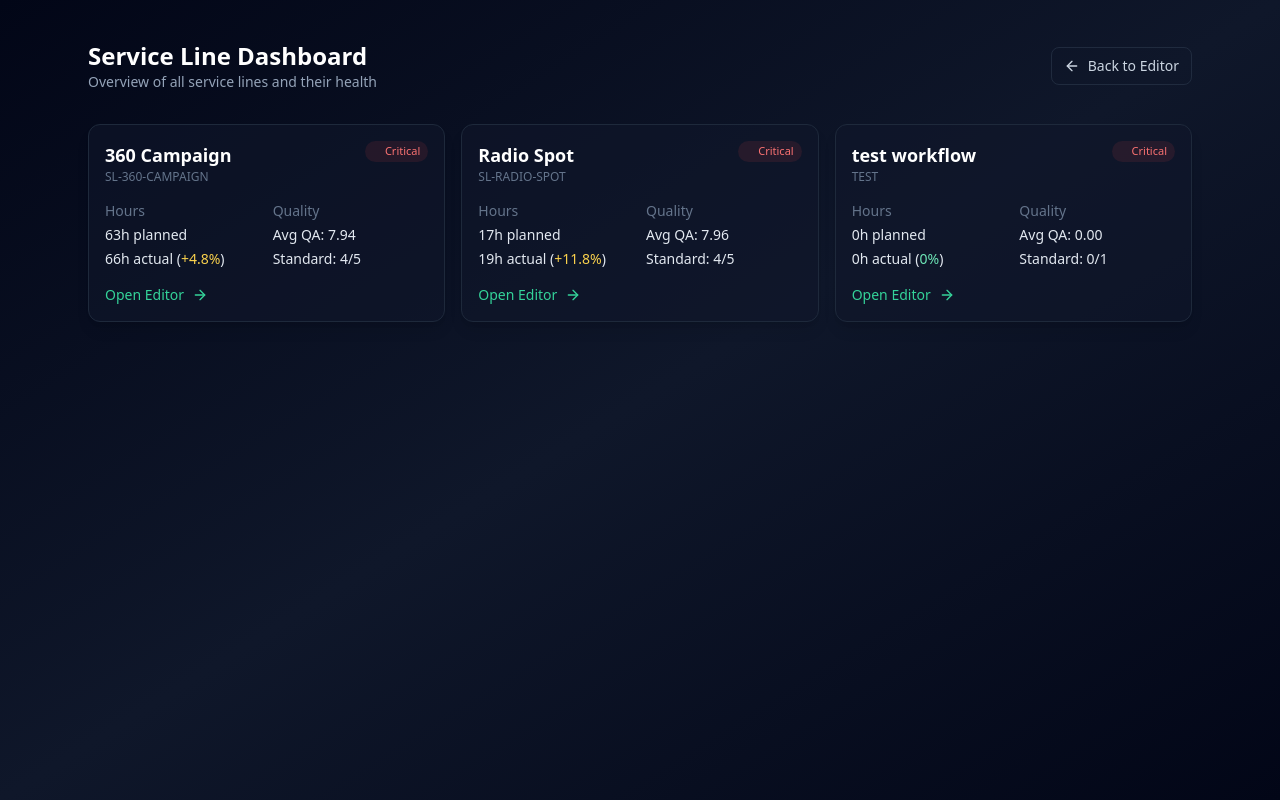
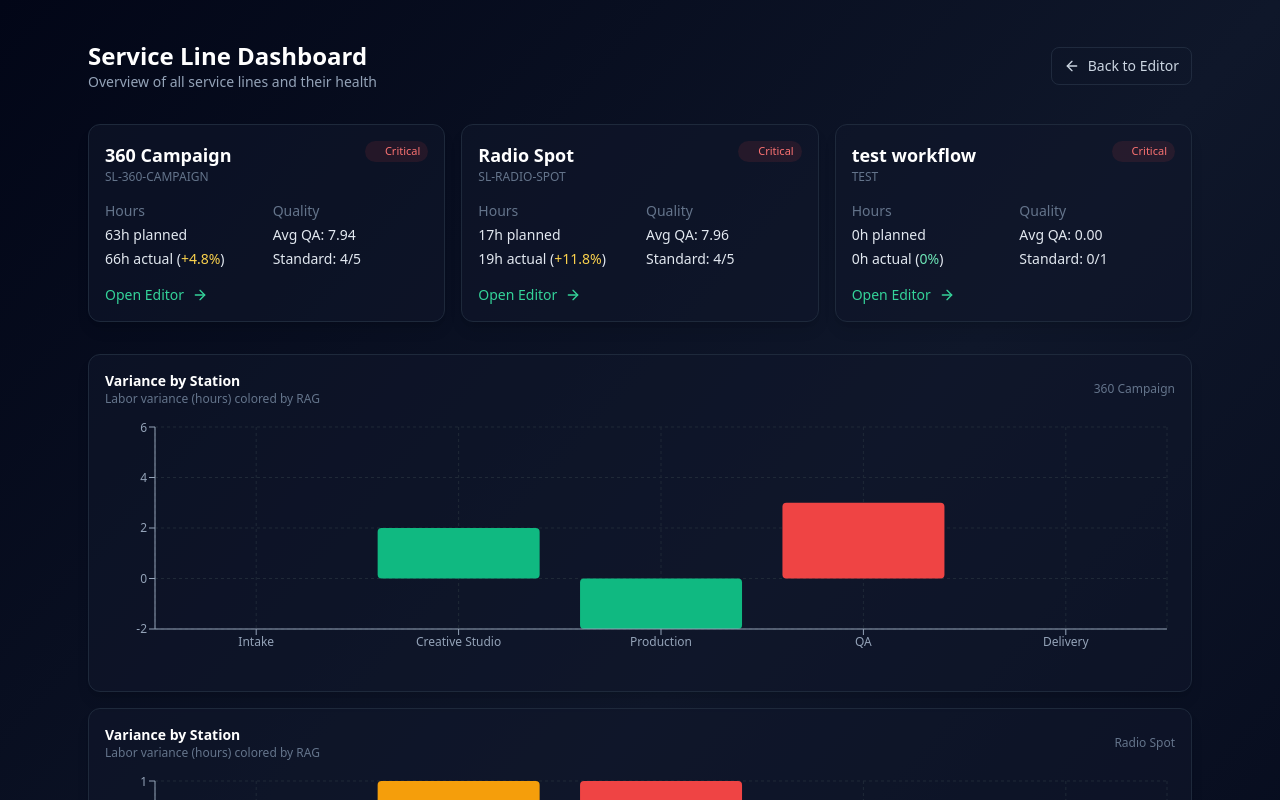
Before and after one commit to RaisinBread42/blueprintos, a Next.js app: page /dashboard in a window 1280 px wide. Shown: the top 800 px of the page. Built offline with nearby package versions, Linux system fonts and the light colour scheme.

Commit message:
feat(dashboard): add variance bar chart and show metrics in cards (Iteration 6)

```diff
--- a/src/app/dashboard/page.tsx
+++ b/src/app/dashboard/page.tsx
@@ -5,6 +5,7 @@ import Link from "next/link";
 import { Loader2, ArrowLeft } from "lucide-react";
 import type { ServiceLine } from "@/types";
 import { ServiceLineCard } from "@/components/dashboard/ServiceLineCard";
+import { VarianceChart } from "@/components/dashboard/VarianceChart";
 
 export default function DashboardPage() {
   const [serviceLines, setServiceLines] = useState<ServiceLine[]>([]);
@@ -71,11 +72,19 @@ export default function DashboardPage() {
         {serviceLines.length === 0 ? (
           <p className="text-slate-400">No service lines found.</p>
         ) : (
-          <div className="grid gap-4 sm:grid-cols-2 lg:grid-cols-3">
-            {serviceLines.map((sl) => (
-              <ServiceLineCard key={sl.service_line_id} serviceLine={sl} />
-            ))}
-          </div>
+          <>
+            <div className="grid gap-4 sm:grid-cols-2 lg:grid-cols-3 mb-8">
+              {serviceLines.map((sl) => (
+                <ServiceLineCard key={sl.service_line_id} serviceLine={sl} />
+              ))}
+            </div>
+
+            <div className="grid gap-4">
+              {serviceLines.map((sl) => (
+                <VarianceChart key={`variance-${sl.service_line_id}`} serviceLine={sl} />
+              ))}
+            </div>
+          </>
         )}
       </div>
     </main>
--- /dev/null
+++ b/src/components/dashboard/VarianceChart.tsx
@@ -0,0 +1,71 @@
+"use client";
+
+import {
+  ResponsiveContainer,
+  BarChart,
+  Bar,
+  XAxis,
+  YAxis,
+  Tooltip,
+  CartesianGrid,
+} from "recharts";
+import type { ServiceLine } from "@/types";
+import { computeStationRag } from "@/lib/rag/compute";
+
+interface VarianceChartProps {
+  serviceLine: ServiceLine;
+}
+
+const ragColor = (rag: string) => {
+  switch (rag) {
+    case "red":
+      return "#ef4444";
+    case "amber":
+      return "#f59e0b";
+    case "green":
+    default:
+      return "#10b981";
+  }
+};
+
+export function VarianceChart({ serviceLine }: VarianceChartProps) {
+  const data = serviceLine.nodes.map((node) => {
+    const rag = computeStationRag(node.metrics, node.rag_status);
+    return {
+      name: node.name,
+      variance: node.metrics.fair_pricing.labor_variance,
+      rag,
+      fill: ragColor(rag),
+    };
+  });
+
+  return (
+    <div className="rounded-xl border border-slate-800 bg-slate-900/60 p-4 shadow-lg">
+      <div className="flex items-center justify-between mb-3">
+        <div>
+          <h3 className="text-sm font-semibold text-white">Variance by Station</h3>
+          <p className="text-xs text-slate-500">Labor variance (hours) colored by RAG</p>
+        </div>
+        <span className="text-xs text-slate-500">{serviceLine.name}</span>
+      </div>
+      <div className="h-64">
+        <ResponsiveContainer width="100%" height="100%">
+          <BarChart data={data} margin={{ top: 8, right: 8, left: -10, bottom: 16 }}>
+            <CartesianGrid stroke="#1f2937" strokeDasharray="3 3" />
+            <XAxis dataKey="name" stroke="#94a3b8" tick={{ fontSize: 12 }} />
+            <YAxis stroke="#94a3b8" tick={{ fontSize: 12 }} />
+            <Tooltip
+              contentStyle={{ backgroundColor: "#0f172a", border: "1px solid #1f2937", color: "#e2e8f0" }}
+              labelStyle={{ color: "#e2e8f0" }}
+            />
+            <Bar dataKey="variance" radius={[4, 4, 4, 4]}>
+              {data.map((entry, index) => (
+                <cell key={`cell-${index}`} fill={entry.fill} />
+              ))}
+            </Bar>
+          </BarChart>
+        </ResponsiveContainer>
+      </div>
+    </div>
+  );
+}
```
